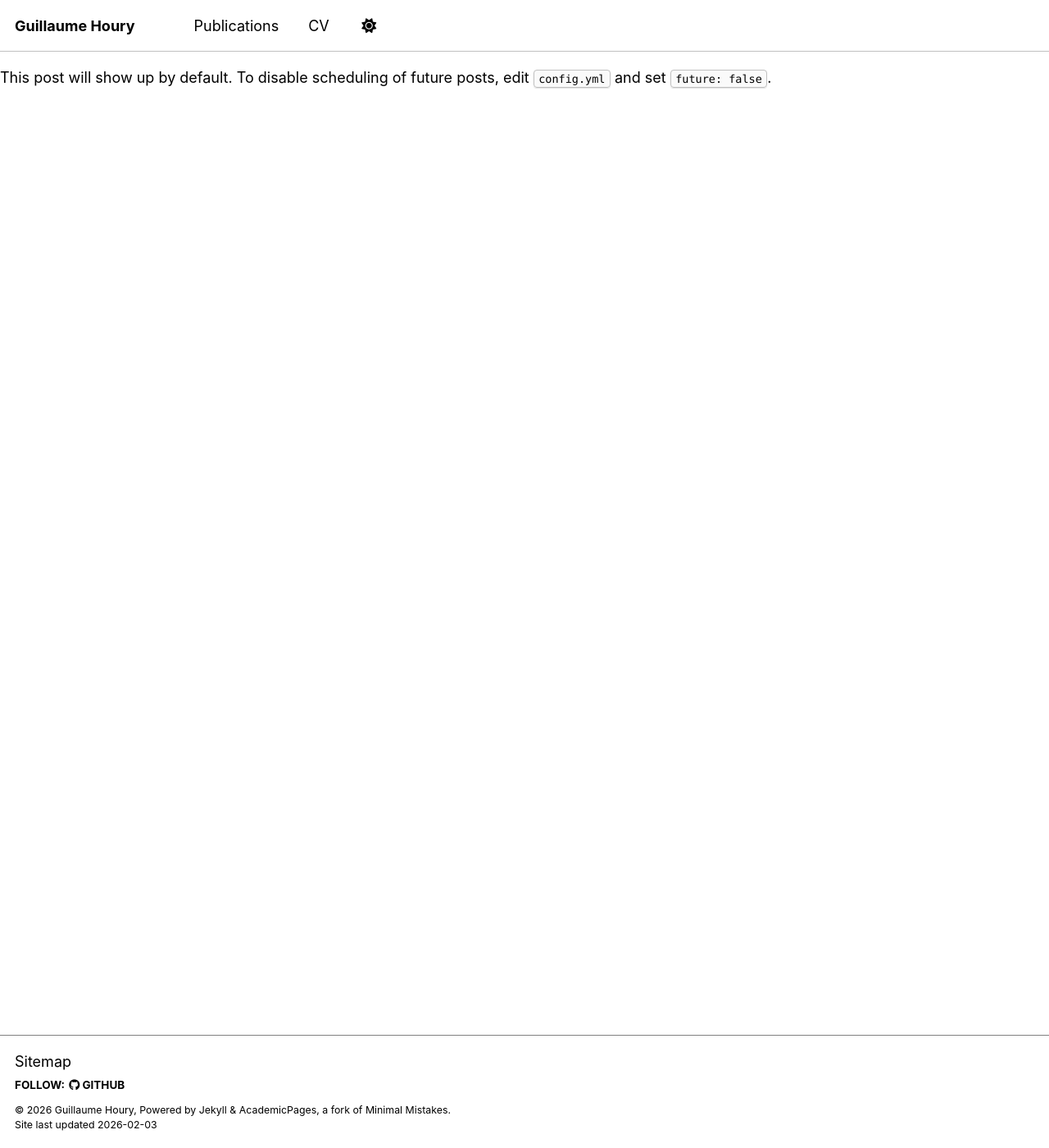
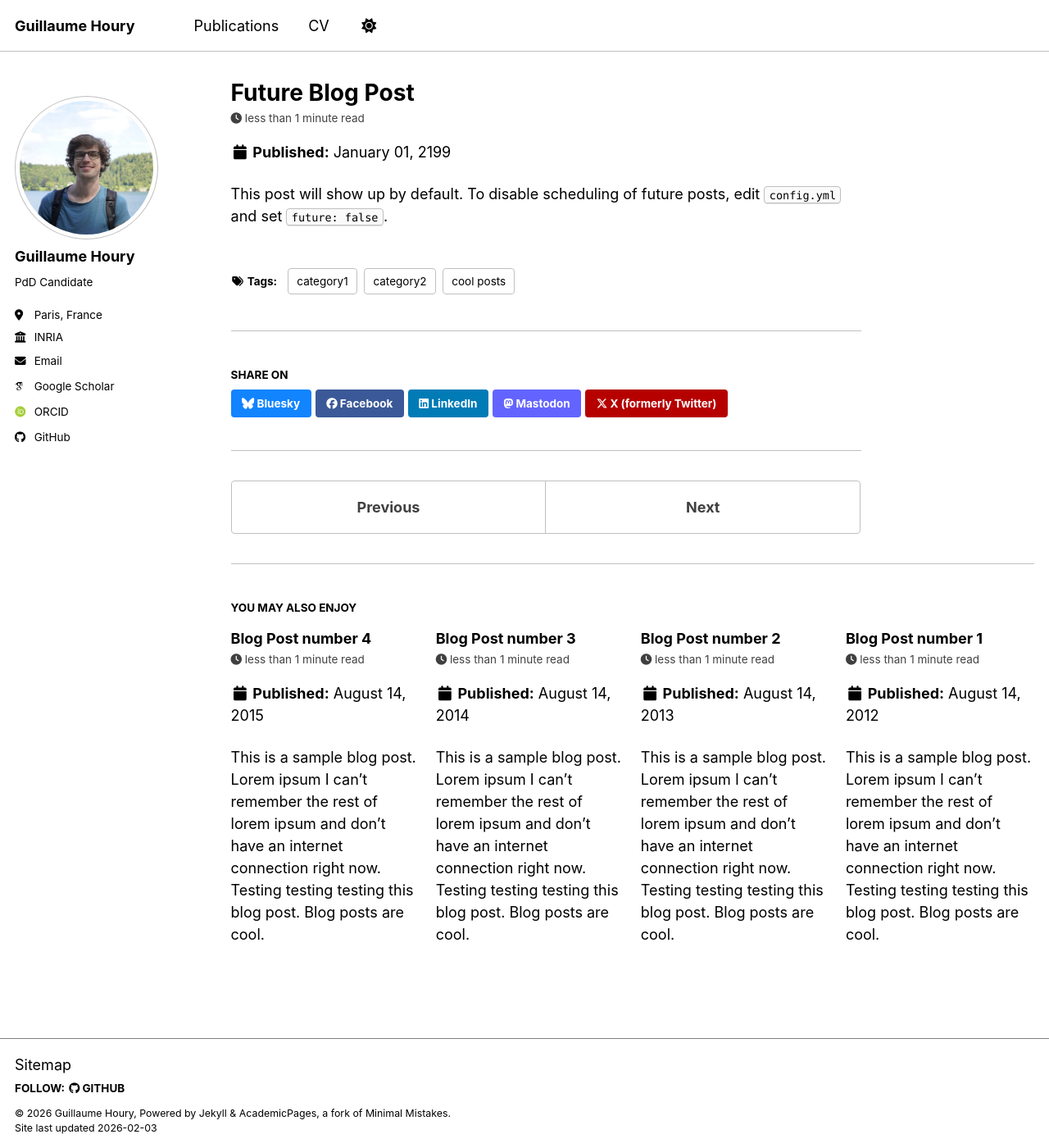
Before and after one commit to guillaumeHoury/guillaumehoury.github.io, a Jekyll site: the page built from _posts/2199-01-01-future-post.md, in a window 1280 px wide and 1400 px high. Shown: the whole window at 82% size. Built offline with Jekyll 4.4.1, drawn with Linux system fonts in a browser that asks for light colours; some web fonts are replaced; a script bundle is joined from its source files by our own code; our own code applies the rules of GitHub Pages for plain Markdown files; library files that are not in the unit come from our copies; a file with an impossible date is left out; some of the changed lines change nothing that is shown.

Commit message:
Update _config.yml

```diff
--- a/_config.yml
+++ b/_config.yml
@@ -174,6 +174,33 @@
 
 # These settings control how pages and collections are included in the site
 defaults:
+  # _posts
+  - scope:
+      path: ""
+      type: posts
+    values:
+      layout: single
+      author_profile: true
+      read_time: true
+      comments: true
+      share: true
+      related: true
+  # _pages
+  - scope:
+      path: ""
+      type: pages
+    values:
+      layout: single
+      author_profile: true
+  # _teaching
+  - scope:
+      path: ""
+      type: teaching
+    values:
+      layout: single
+      author_profile: true
+      share: true
+      comments: true
   # _publications
   - scope:
       path: ""
@@ -183,6 +210,23 @@
       author_profile: true
       share: true
       comments: true
+  # _portfolio
+  - scope:
+      path: ""
+      type: portfolio
+    values:
+      layout: single
+      author_profile: true
+      share: true
+      comment: true
+  # _talks
+  - scope:
+      path: ""
+      type: talks
+    values:
+      layout: talk
+      author_profile: true
+      share: true
 
 
 # Sass/SCSS
```
